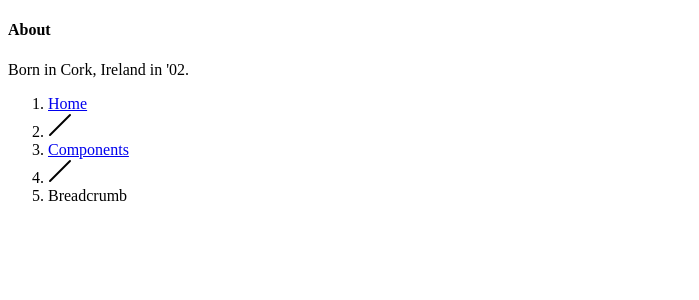
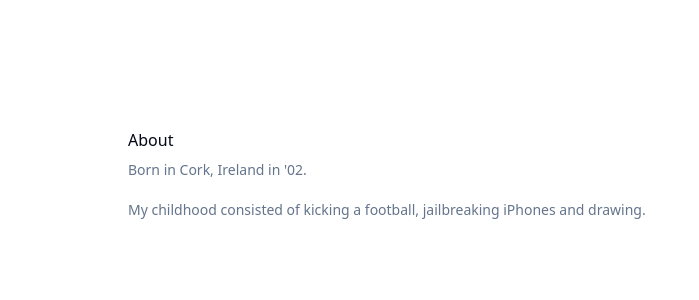
Before and after one commit to dtsloane/sloane-web, a Next.js app: page /about in a window 1280 px wide. Shown: the top 300 px of the page, without its empty margins (0-699 px from the left). Built offline with nearby package versions, Linux system fonts and the light colour scheme.

Commit message:
updates + fixes to styles & about page

```diff
--- a/package.json
+++ b/package.json
@@ -13,12 +13,12 @@
     "@radix-ui/react-separator": "^1.0.3",
     "@radix-ui/react-slot": "^1.0.2",
     "class-variance-authority": "^0.7.0",
-    "clsx": "^2.1.0",
+    "clsx": "^2.1.1",
     "lucide-react": "^0.363.0",
     "next": "14.1.4",
     "react": "^18",
     "react-dom": "^18",
-    "tailwind-merge": "^2.2.2",
+    "tailwind-merge": "^2.3.0",
     "tailwindcss-animate": "^1.0.7",
     "uvcanvas": "^0.2.1"
   },
--- a/src/app/globals.css
+++ b/src/app/globals.css
@@ -5,64 +5,64 @@
   @layer base {
     :root {
       --background: 0 0% 100%;
-    --foreground: 224 71.4% 4.1%;
+      --foreground: 222.2 84% 4.9%;
 
       --card: 0 0% 100%;
-    --card-foreground: 224 71.4% 4.1%;
+      --card-foreground: 222.2 84% 4.9%;
 
       --popover: 0 0% 100%;
-    --popover-foreground: 224 71.4% 4.1%;
+      --popover-foreground: 222.2 84% 4.9%;
 
-    --primary: 220.9 39.3% 11%;
-    --primary-foreground: 210 20% 98%;
+      --primary: 222.2 47.4% 11.2%;
+      --primary-foreground: 210 40% 98%;
 
-    --secondary: 220 14.3% 95.9%;
-    --secondary-foreground: 220.9 39.3% 11%;
+      --secondary: 210 40% 96.1%;
+      --secondary-foreground: 222.2 47.4% 11.2%;
 
-    --muted: 220 14.3% 95.9%;
-    --muted-foreground: 220 8.9% 46.1%;
+      --muted: 210 40% 96.1%;
+      --muted-foreground: 215.4 16.3% 46.9%;
 
-    --accent: 220 14.3% 95.9%;
-    --accent-foreground: 220.9 39.3% 11%;
+      --accent: 210 40% 96.1%;
+      --accent-foreground: 222.2 47.4% 11.2%;
 
       --destructive: 0 84.2% 60.2%;
-    --destructive-foreground: 210 20% 98%;
+      --destructive-foreground: 210 40% 98%;
 
-    --border: 220 13% 91%;
-    --input: 220 13% 91%;
-    --ring: 224 71.4% 4.1%;
+      --border: 214.3 31.8% 91.4%;
+      --input: 214.3 31.8% 91.4%;
+      --ring: 222.2 84% 4.9%;
 
       --radius: 0.5rem;
     }
 
     .dark {
-    --background: 224 71.4% 4.1%;
-    --foreground: 210 20% 98%;
+      --background: 222.2 84% 4.9%;
+      --foreground: 210 40% 98%;
 
-    --card: 224 71.4% 4.1%;
-    --card-foreground: 210 20% 98%;
+      --card: 222.2 84% 4.9%;
+      --card-foreground: 210 40% 98%;
 
-    --popover: 224 71.4% 4.1%;
-    --popover-foreground: 210 20% 98%;
+      --popover: 222.2 84% 4.9%;
+      --popover-foreground: 210 40% 98%;
 
-    --primary: 210 20% 98%;
-    --primary-foreground: 220.9 39.3% 11%;
+      --primary: 210 40% 98%;
+      --primary-foreground: 222.2 47.4% 11.2%;
 
-    --secondary: 215 27.9% 16.9%;
-    --secondary-foreground: 210 20% 98%;
+      --secondary: 217.2 32.6% 17.5%;
+      --secondary-foreground: 210 40% 98%;
 
-    --muted: 215 27.9% 16.9%;
-    --muted-foreground: 217.9 10.6% 64.9%;
+      --muted: 217.2 32.6% 17.5%;
+      --muted-foreground: 215 20.2% 65.1%;
 
-    --accent: 215 27.9% 16.9%;
-    --accent-foreground: 210 20% 98%;
+      --accent: 217.2 32.6% 17.5%;
+      --accent-foreground: 210 40% 98%;
 
       --destructive: 0 62.8% 30.6%;
-    --destructive-foreground: 210 20% 98%;
+      --destructive-foreground: 210 40% 98%;
 
-    --border: 215 27.9% 16.9%;
-    --input: 215 27.9% 16.9%;
-    --ring: 216 12.2% 83.9%;
+      --border: 217.2 32.6% 17.5%;
+      --input: 217.2 32.6% 17.5%;
+      --ring: 212.7 26.8% 83.9%;
     }
   }
 
--- a/src/pages/about.tsx
+++ b/src/pages/about.tsx
@@ -1,43 +1,18 @@
-import 'tailwindcss/tailwind.css';
-import { Slash } from "lucide-react"
+import '../app/globals.css';
 
-import {
-  Breadcrumb,
-  BreadcrumbItem,
-  BreadcrumbLink,
-  BreadcrumbList,
-  BreadcrumbPage,
-  BreadcrumbSeparator,
-} from "@/components/ui/breadcrumb"
-
-export default function About() {
+const About = () => {
     return (
         <div className="flex p-32 h-screen space-y-2">
             <div className="space-y-2">
                 <h4 className="text-md font-medium">About</h4>
                 <p className="text-sm text-muted-foreground">
-                Born in Cork, Ireland in '02.
+                  Born in Cork, Ireland in '02. <br /><br />
+                  My childhood consisted of kicking a football, jailbreaking iPhones and drawing.
+
                 </p>
-                <Breadcrumb>
-        <BreadcrumbList>
-          <BreadcrumbItem>
-            <BreadcrumbLink href="/">Home</BreadcrumbLink>
-          </BreadcrumbItem>
-          <BreadcrumbSeparator>
-            <Slash />
-          </BreadcrumbSeparator>
-          <BreadcrumbItem>
-            <BreadcrumbLink href="/components">Components</BreadcrumbLink>
-          </BreadcrumbItem>
-          <BreadcrumbSeparator>
-            <Slash />
-          </BreadcrumbSeparator>
-          <BreadcrumbItem>
-            <BreadcrumbPage>Breadcrumb</BreadcrumbPage>
-          </BreadcrumbItem>
-        </BreadcrumbList>
-      </Breadcrumb>
             </div>
         </div>
     );
 }
+
+export default About;
--- a/tailwind.config.ts
+++ b/tailwind.config.ts
@@ -1,11 +1,12 @@
 import type { Config } from "tailwindcss"
 
 const config = {
-  darkMode: "class",
+  darkMode: ["class"],
   content: [
-    './src/components/**/*.{ts,tsx}',
-    './src/app/**/*.{ts,tsx}',
-    './src/pages/**/*.{ts,tsx}',
+    './pages/**/*.{ts,tsx}',
+    './components/**/*.{ts,tsx}',
+    './app/**/*.{ts,tsx}',
+    './src/**/*.{ts,tsx}',
 	],
   prefix: "",
   theme: {
@@ -71,7 +72,6 @@
         "accordion-down": "accordion-down 0.2s ease-out",
         "accordion-up": "accordion-up 0.2s ease-out",
       },
-
     },
   },
   plugins: [require("tailwindcss-animate")],
```
Also changed, not shown: components.json, 1 other file (tests, documents, lock files or other folders). Lines whose indentation alone changed are shown as unchanged.
